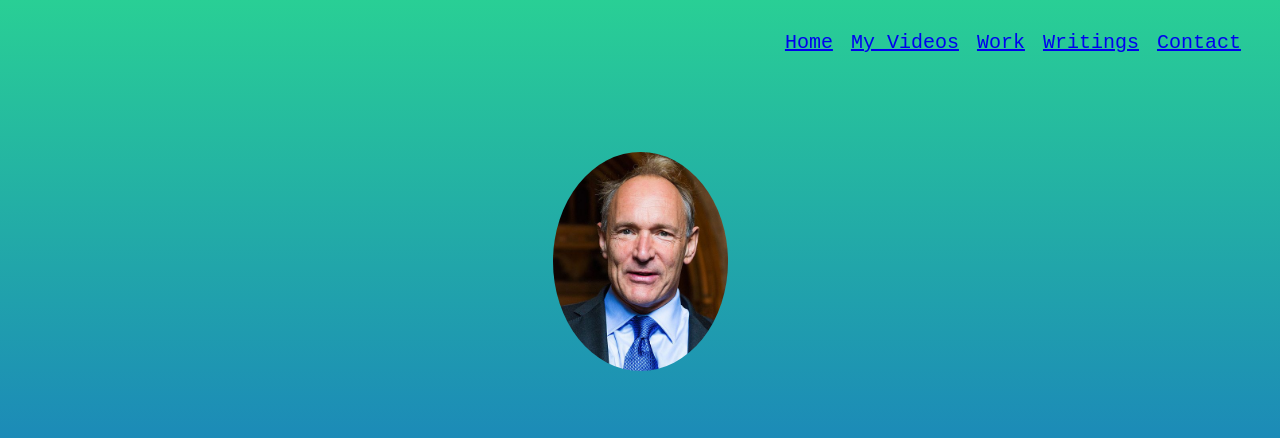
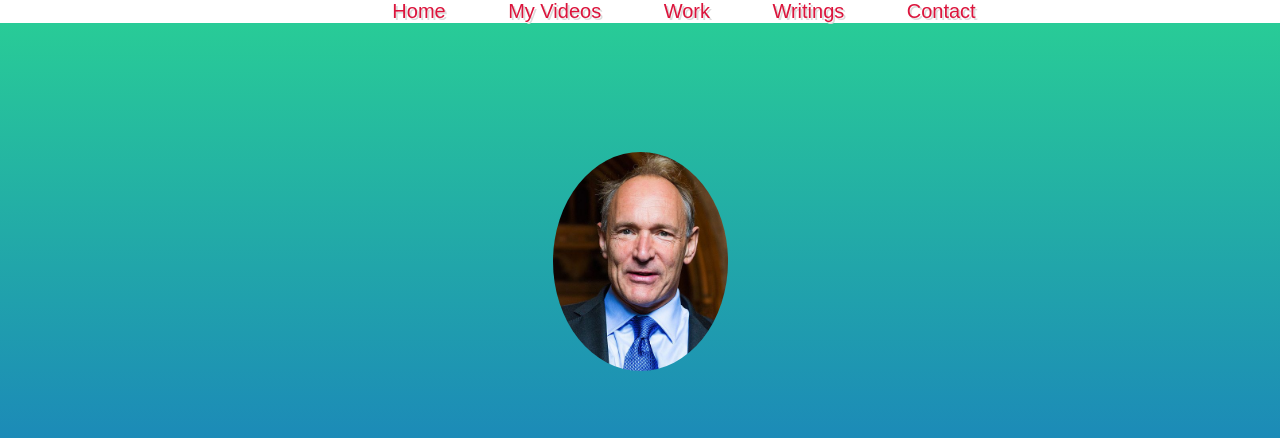
Before and after one commit to AnirudhSahay/Sir-Tim-Berners-Lee, a plain HTML site: page index.html in a window 1280 px wide. Shown: the top 438 px of the page. Drawn offline with nearby package versions, Linux system fonts and the light colour scheme; a script that the page names is missing.

Commit message:
Update style.css

```diff
--- a/style.css
+++ b/style.css
@@ -1,90 +1,127 @@
-.profile{
+.profile {
     width: 175px;
     margin-bottom: 50px;
     border-radius: 100%;
 }
-#name{
+
+#name {
     font-size: 30px;
     line-height: 1.2;
-    font-family:'Playfair Display', serif;
+    font-family: 'Playfair Display', serif;
 }
-.parallax-inner{
+
+.parallax-inner {
     text-align: center;
     vertical-align: middle;
     display: table-cell;
     position: relative;
 }
-#Welcome{
+
+#Welcome {
     position: absolute;
     overflow: hidden;
     height: 800px;
     color: darkred;
-    background: linear-gradient( #29cf95 0%, #1152d4 100%);
-    width:100%;
+    background: linear-gradient(#29cf95 0%, #1152d4 100%);
+    width: 100%;
     height: 100%;
     display: table;
-    top:0;
-    bottom:0;
-    left:0;
-    right:0;
+    top: 0;
+    bottom: 0;
+    left: 0;
+    right: 0;
     opacity: 1;
     z-index: 1;
 }
-h1{
+
+h1 {
     font-size: 40px;
     line-height: 1.2;
     font-family: sans-serif;
-font-weight: 300;
+    font-weight: 300;
 }
-h2{
+
+h2 {
     font-size: 30px;
     line-height: 1.2;
     font-family: monospace;
-font-weight: 300;
+    font-weight: 300;
 }
-p{
+
+p {
     font-size: 17px;
     line-height: 1.3;
     font-family: monospace;
-font-weight: 300;
+    font-weight: 300;
     margin: 25px auto;
     max-width: 500px;
 }
-#bio{
+
+#bio {
     padding: 50px;
 
 }
-body{
-    margin:0;
+
+body {
+    margin: 0;
     padding-top: 800px;
     text-align: center;
 }
-.line{
-    height:6px;
+
+.line {
+    height: 6px;
     background-color: black;
     width: 400px;
-    margin:8px auto;
+    margin: 8px auto;
 }
-.menu{
-font-family: fantasy;
-    z-index:5;
-list-style: none;
-    position: absolute;
-    top: 10px;
-    right: 30px;
+
+.menu {
+    font-family: fantasy;
+    z-index: 5;
+    list-style: none;
+    position: fixed;
+    top: 0px;
     cursor: pointer;
+    background-color: white;
+    width: 100%;
+    margin-top: 0px;
 }
-.links{
-    float: left;
-    color: azure;
-    padding-top: 5px;
-    padding-left: 9px;
-    padding-right: 9px;
-    padding-bottom: 5px;
-    font-family: monospace;
-    font-size:20px;
+
+.links {
+    display: inline;
+    padding-left: 33px;
+    padding-right: 25px;
+    font-size: 20px;
 }
-.links:hover{
+
+.links:hover {
     background-color: aqua;
+text-decoration: underline;
+transform:scale(1.2);
+    transition-duration: .2s;
+}
+a{
+    text-decoration: none;
+    color: crimson;
+    text-shadow: 2px 2px gainsboro;
+}
+.article:hover{
+    color: fuchsia;
+}
+html{
+    scroll-behavior: smooth;
+}
+#Contact iframe{
+    width: 100%;
 
 }
+.contact_1 h3{
+    display: inline;
+}
+.contact_1 a{
+color: white;
+    text-shadow: none;
+}
+#Contact{
+    background-color:firebrick
+}
```
